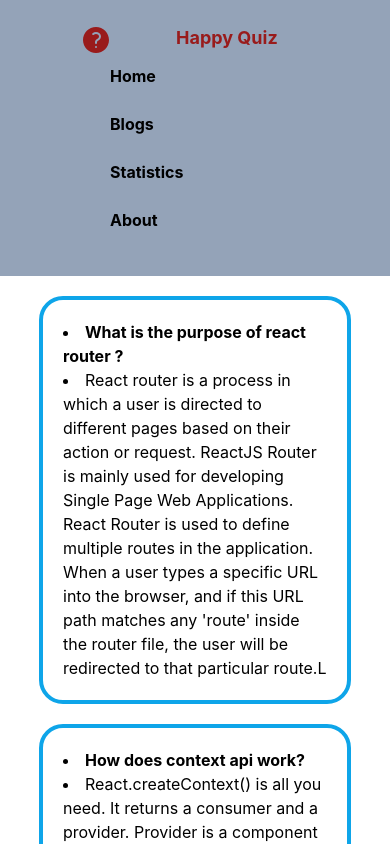
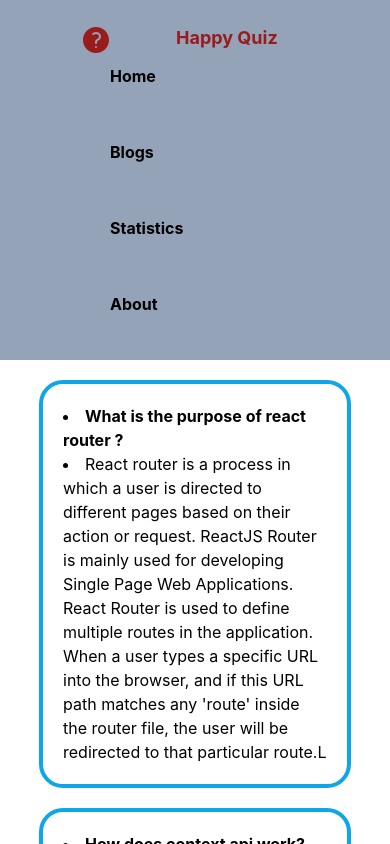
Before and after one commit to Tanzina325/quize-cracker, a React (Create React App) app: page /blogs in a window 390 px wide. Shown: the top 844 px of the page. Built offline with nearby package versions, Linux system fonts and the light colour scheme.

Commit message:
last commit

```diff
--- a/src/components/Header/Header.js
+++ b/src/components/Header/Header.js
@@ -9,11 +9,11 @@ const Header = () => {
   <QuestionMarkCircleIcon className='h-8 w-8 text-red-800 '></QuestionMarkCircleIcon>
     <h1 className='font-bold text-lg text-red-800 lg:pl-4 pl-16'>Happy Quiz</h1>
   </div>
-  <div className='flex lg:flex-row flex-col ml-2'>
-    <Link to ="/" className='lg:p-4 p-2 lg:ml-2 lg:my-[-5px] ml-[-200px] mt-8 mb-1 font-bold'>Home</Link>
-    <Link to ="/blogs" className='lg:p-4 p-2 lg:ml-2 lg:my-[-5px] ml-[-200px] my-1 font-bold'>Blogs</Link>
-    <Link to ="/statistics" className='lg:p-4 p-2 lg:ml-2 lg:my-[-5px] ml-[-200px] my-1 font-bold'>Statistics</Link>
-    <Link to ="/about" className='lg:p-4 p-2 lg:ml-2 lg:my-[-5px] ml-[-200px] my-1 font-bold'>About</Link>
+  <div className='flex  lg:flex-row md:flex-row flex-col ml-2'>
+    <Link to ="/" className='lg:p-4 md:p-4 p-2 lg:ml-2 lg:my-[-5px] md:ml-2 md:my-[-5px] ml-[-200px] mt-8 mb-1 font-bold'>Home</Link>
+    <Link to ="/blogs" className='lg:p-4 md:p-4 p-2 lg:ml-2 lg:my-[-5px] md:ml-2 md:my-[-5px] ml-[-200px] mt-8 mb-1 font-bold'>Blogs</Link>
+    <Link to ="/statistics" className='lg:p-4 md:p-4 p-2 lg:ml-2 lg:my-[-5px] md:ml-2 md:my-[-5px] ml-[-200px] mt-8 mb-1 font-bold'>Statistics</Link>
+    <Link to ="/about" className='lg:p-4 md:p-4 p-2 lg:ml-2 lg:my-[-5px] md:ml-2 md:my-[-5px] ml-[-200px] mt-8 mb-1 font-bold'>About</Link>
     <Link to ="/quiz" className='p-1'></Link>
   </div>
 
--- a/src/components/Home/Home.js
+++ b/src/components/Home/Home.js
@@ -14,7 +14,7 @@ const Home = () => {
           <h1 className='text-center font-bold py-10'>Hey , Let's play quiz .</h1>
           <p className='text-center font-bold pb-10 '>It's the Quiz time</p>
           </div>
-          <div className='grid sm:grid-cols-1 lg:grid-cols-2 bg-slate-400 items-center gap-10 p-16 justify-around' >{
+          <div className='grid lg:grid-cols-2 md:grid-cols-2 grid-cols-1 bg-slate-400 items-center gap-10 p-16 justify-around' >{
             topics.map(topic=><Topic key = {topic.id} topic={topic}></Topic>)
           }</div>
         </div>
--- a/src/components/Topic/Topic.js
+++ b/src/components/Topic/Topic.js
@@ -6,9 +6,10 @@ const Topic = ({topic}) => {
     return (
 
             <div className='border-solid border-4 rounded-3xl border-sky-500 p-5'>
-          <img  className='w-1/2 p-5 ml-16  lg:ml-32' src={logo} alt="" />
-          <h1 className='text-center py-4 font-bold '>{name}</h1>
-          <Link to ={`../quiz/${id}`} ><button className='bg-red-400 rounded-xl px-5 py-2 lg:ml-52 ml-24 mb-5'>Start Quiz</button></Link>
+
+          <div className='mx-auto'><img src={logo} alt="" /></div>
+          <h1 className='text-center py-4 font-bold mx-auto '>{name}</h1>
+          <div className='text-center'><Link to ={`../quiz/${id}`}  ><button className='bg-red-400 rounded-xl px-5 py-2 '>Start Quiz</button></Link> </div>
         </div>
 
     );
```
